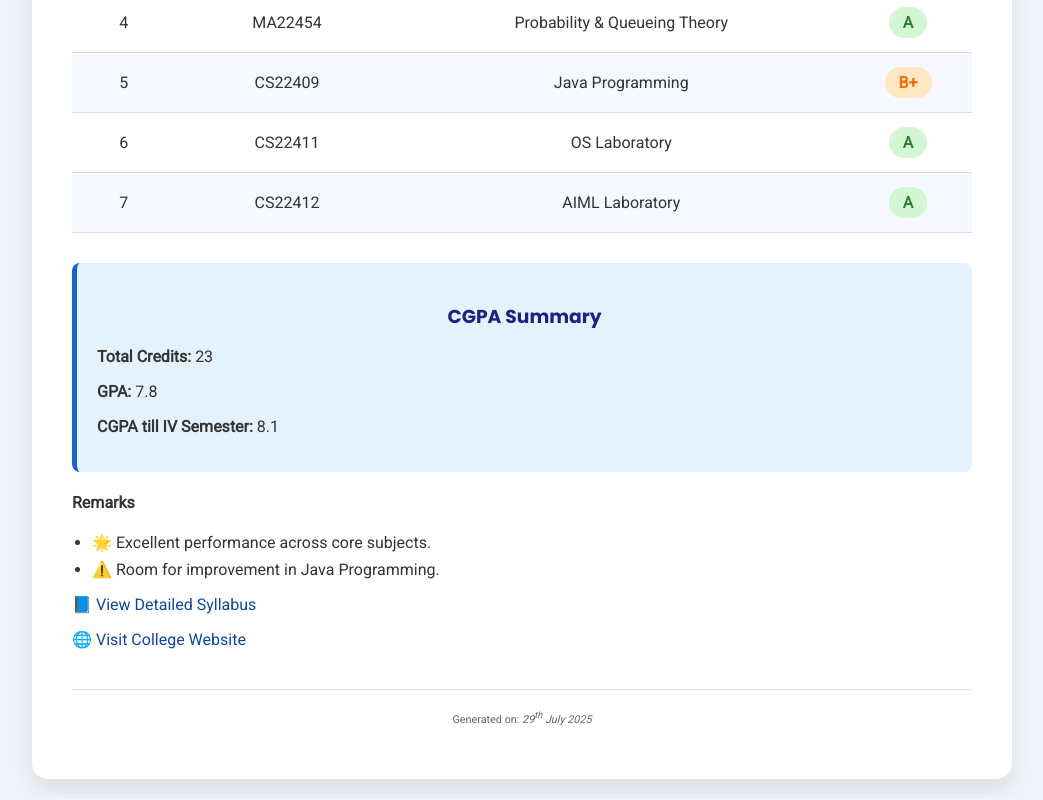
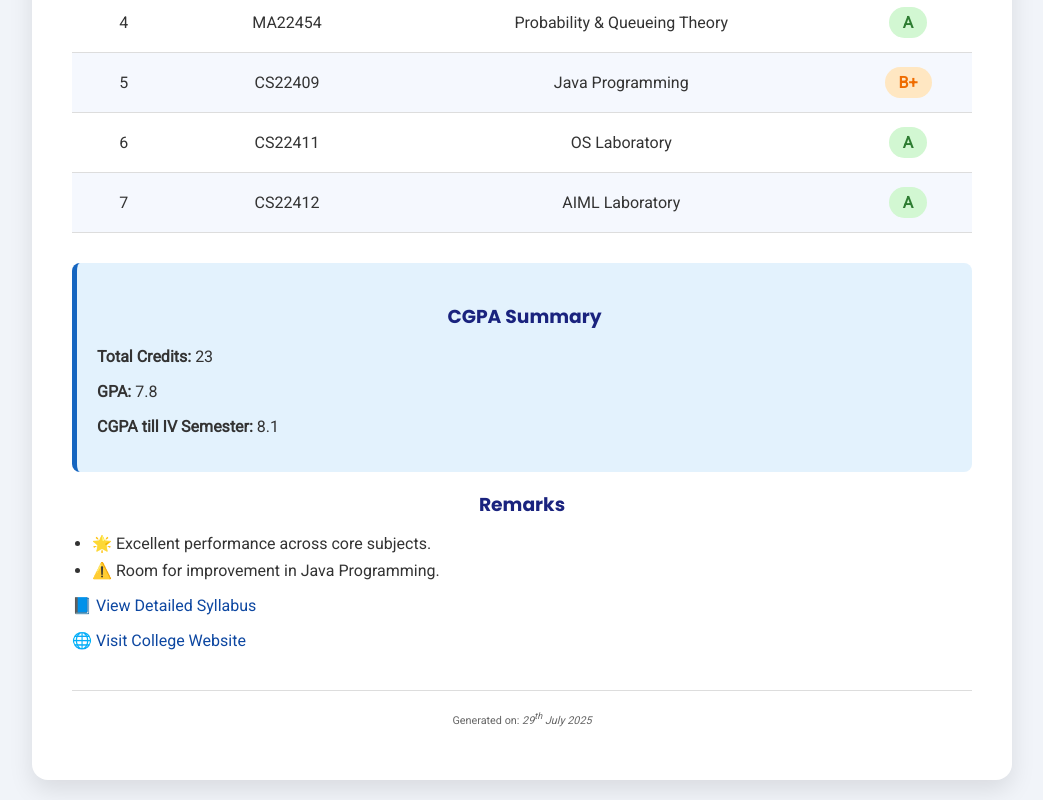
Before and after one commit to Ajay452-tech/IV-gradesheet, a plain HTML site: page svce.html in a window 1280 px wide. Shown: the part 660-1460 px from the top of the page, without its empty margins (118-1161 px from the left). Drawn offline with Linux system fonts and the light colour scheme.

Commit message:
svce.html

```diff
--- a/svce.html
+++ b/svce.html
@@ -2,6 +2,7 @@
 <html lang="en">
 <head>
     <meta charset="UTF-8">
+    <meta name="viewport" content="width=device-width, initial-scale=1.0">
     <title>IV Semester Grade Sheet</title>
     <link href="https://fonts.googleapis.com/css2?family=Poppins:wght@500;700&family=Roboto&display=swap" rel="stylesheet">
     <style>
@@ -160,7 +161,7 @@
         <p><b>CGPA till IV Semester:</b> 8.1</p>
     </div>
 
-    <h4>Remarks</h4>
+    <h3>Remarks</h3>
     <ul>
         <li>🌟 Excellent performance across core subjects.</li>
         <li>⚠️ Room for improvement in Java Programming.</li>
```
